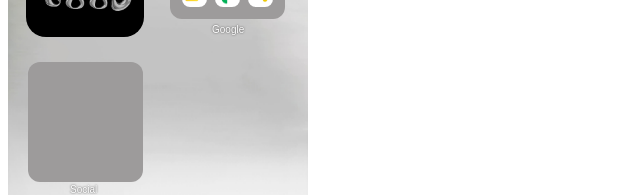
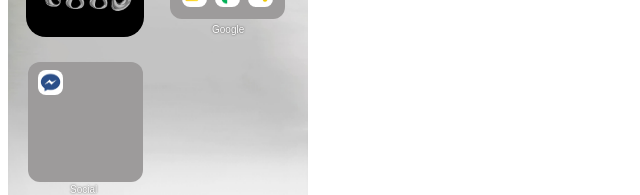
Before and after one commit to wgultiano/my-homescreen, a React (Vite) app: page / in a window 1280 px wide. Shown: the part 166-361 px from the top of the page, without its empty margins (0-640 px from the left). Built offline with nearby package versions, Linux system fonts and the light colour scheme.

Commit message:
Day 4: Done Messenger Icon.

```diff
--- a/src/components/SocialFolder.jsx
+++ b/src/components/SocialFolder.jsx
@@ -1,8 +1,27 @@
+import MessengerIcon from '../icons/messenger-icon.png'
+
+
+
 function SocialFolder() {
 
     return (
         <>
         <div className="social-folder">
+
+            <a href="https://www.messenger.com" target="_blank" rel="noreferrer" >
+                <img
+                    className="app-icon messenger-icon"
+                    src={MessengerIcon}
+                    alt="Messenger"
+                />
+            </a>
+
+            {/* <a href="https://www.youtube.com" target="_blank" rel="noreferrer">
+                <img
+                src={YouTubeIcon}
+                alt=""
+                />
+            </a> */}
 
         </div>
 
--- a/src/tracks/Homescreen.css
+++ b/src/tracks/Homescreen.css
@@ -60,9 +60,6 @@
     border-radius: 8px;
 }
 
-
-/* Google icons not completed yet */
-
 .social-folder {
     position: absolute;
     top: 228px;
@@ -80,6 +77,7 @@
 }
 
 .social-folder a {
+    top: -2px;
     position: relative;
     display: flex;
     width: fit-content;
```
Also changed, not shown: src/components/GoogleFolder.jsx (indentation only), src/icons/messenger-icon.png (added).
